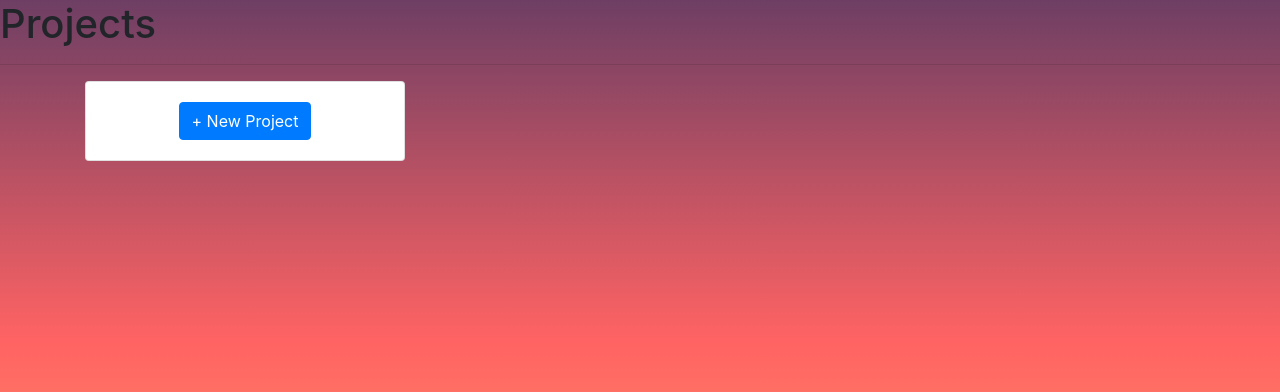
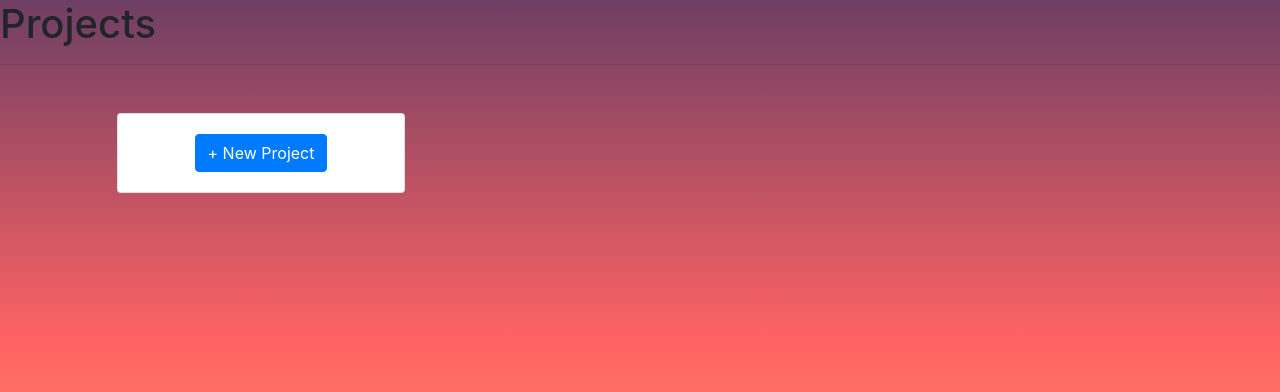
Before and after one commit to sd-owens/SuperTasks, a Django app: page /projects/ in a window 1280 px wide. Shown: the part 60-452 px from the top of the page. Run offline with Django 3.2, Linux system fonts and the light colour scheme; the visitor is signed in with stand-in values (Sample User, id 1); data that the repository does not hold is empty; some libraries are stand-ins or nearby versions.

Commit message:
Fix styling for many projects
Wrap lines when there are more than 3 projects

```diff
--- a/projects/templates/projects/projects.html
+++ b/projects/templates/projects/projects.html
@@ -6,11 +6,8 @@
 {% endblock %}
 
 
-{% block styling %}
-<!-- Google Fonts: Roboto -->
-<link href="https://fonts.googleapis.com/css2?family=Manrope:wght@500&family=Roboto:wght@500&display=swap"
-    rel="stylesheet">
-
+{% block style %}
+<link rel="stylesheet" type="text/css" href="{% static 'CSS/projects.css' %}">
 {% endblock %}
 
 
@@ -23,7 +20,7 @@
     </div>
 
     <div class="container">
-        <div class="card-deck">
+        <div class="d-flex flex-wrap">
             {% for project in project_data %}
             <div class="card card-project">
                 <div class="card-header">
--- a/static/CSS/main.css
+++ b/static/CSS/main.css
@@ -40,9 +40,3 @@ body {
     width: 100%;
     height: 2.5rem;
   } */
-
-/* Projects app */
-.card-project {
-  max-width: 20rem;
-  min-width: 20rem;
-}
--- /dev/null
+++ b/static/CSS/projects.css
@@ -0,0 +1,6 @@
+/* Projects app */
+.card-project {
+    max-width: 18rem;
+    min-width: 18rem;
+    margin: 2rem;
+}
```
